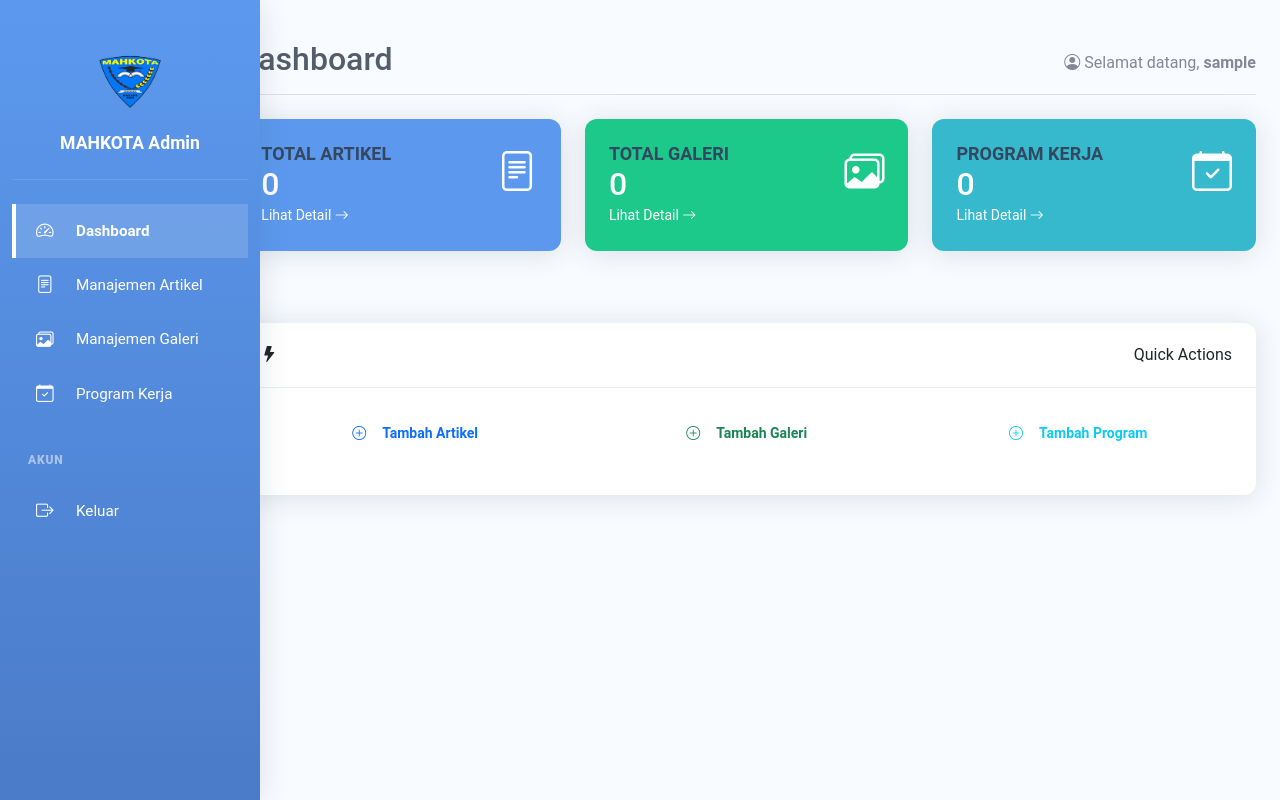
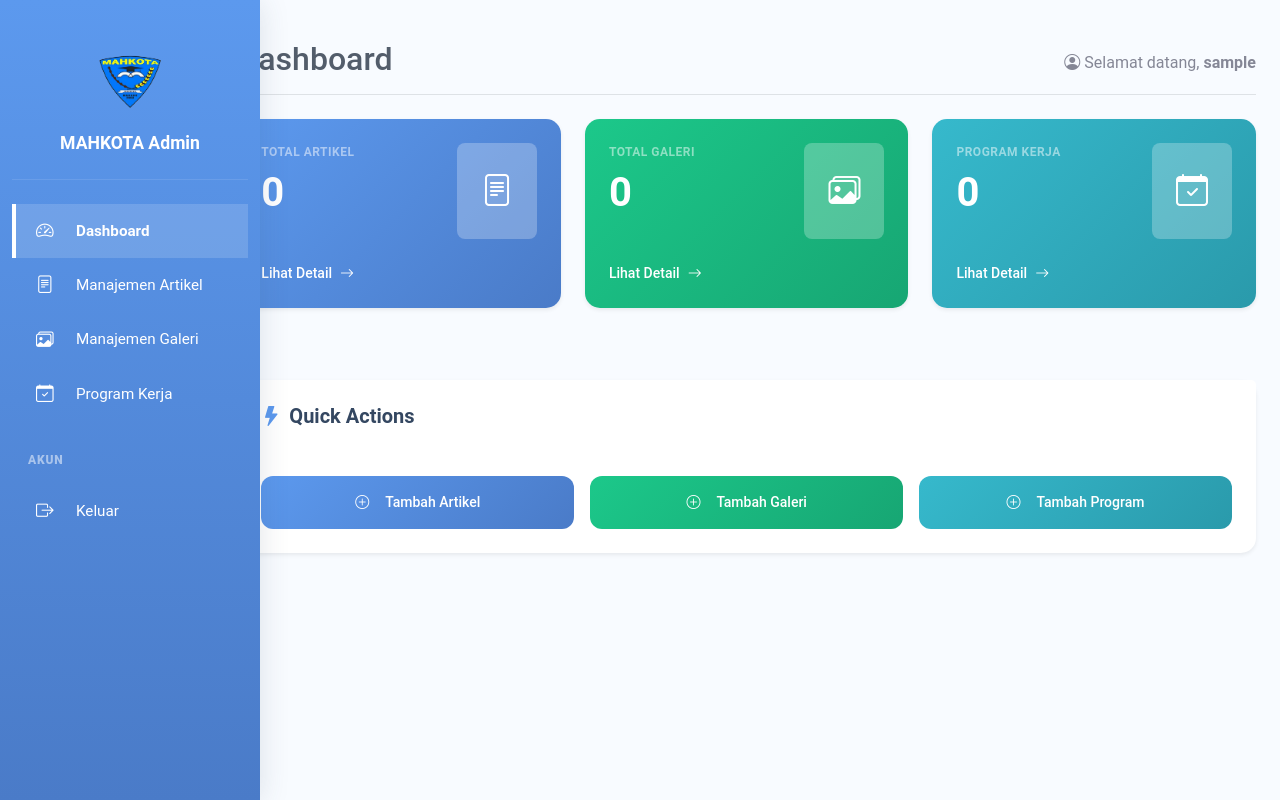
Before and after one commit to Codift05/mahkota-websystem-quality-assurance-and-testing, a PHP site: page /Devin/admin-dashboard.php in a window 1280 px wide. Run offline with PHP 8.4, Linux system fonts and the light colour scheme; the visitor is signed in with stand-in values (Sample User, id 1); data that the repository does not hold is empty; some libraries are stand-ins or nearby versions.

Commit message:
feat: Update dashboard cards and buttons with modern rounded design, gradients, and hover effects

```diff
--- a/admin-dashboard.php
+++ b/admin-dashboard.php
@@ -51,57 +51,57 @@ if ($table_check && $table_check->num_rows > 0) {
                 <!-- Statistik Cards -->
                 <div class="row mb-4">
                     <div class="col-md-4 mb-3">
-                        <div class="card text-white bg-primary">
-                            <div class="card-body">
-                                <div class="d-flex justify-content-between align-items-center">
+                        <div class="card border-0 shadow-sm" style="border-radius: 15px; overflow: hidden; background: linear-gradient(135deg, #5c99ee 0%, #4a7bc8 100%); transition: transform 0.3s, box-shadow 0.3s;" onmouseover="this.style.transform='translateY(-5px)'; this.style.boxShadow='0 10px 30px rgba(92, 153, 238, 0.3)'" onmouseout="this.style.transform='translateY(0)'; this.style.boxShadow=''">
+                            <div class="card-body text-white p-4">
+                                <div class="d-flex justify-content-between align-items-start mb-3">
                                     <div>
-                                        <h6 class="card-title text-uppercase mb-0">Total Artikel</h6>
-                                        <h2 class="mb-0"><?php echo $count_artikel; ?></h2>
+                                        <p class="text-white-50 mb-1 text-uppercase" style="font-size: 0.75rem; letter-spacing: 0.5px; font-weight: 600;">Total Artikel</p>
+                                        <h2 class="mb-0 fw-bold" style="font-size: 2.5rem;"><?php echo $count_artikel; ?></h2>
                                     </div>
-                                    <div class="fs-1">
-                                        <i class="bi bi-file-text"></i>
+                                    <div class="bg-white bg-opacity-25 rounded-3 p-3">
+                                        <i class="bi bi-file-text" style="font-size: 2rem;"></i>
                                     </div>
                                 </div>
-                                <a href="admin/artikel.php" class="text-white text-decoration-none small">
-                                    Lihat Detail <i class="bi bi-arrow-right"></i>
+                                <a href="admin/artikel.php" class="text-white text-decoration-none d-flex align-items-center" style="font-size: 0.875rem; font-weight: 500;">
+                                    Lihat Detail <i class="bi bi-arrow-right ms-2"></i>
                                 </a>
                             </div>
                         </div>
                     </div>
 
                     <div class="col-md-4 mb-3">
-                        <div class="card text-white bg-success">
-                            <div class="card-body">
-                                <div class="d-flex justify-content-between align-items-center">
+                        <div class="card border-0 shadow-sm" style="border-radius: 15px; overflow: hidden; background: linear-gradient(135deg, #1cc88a 0%, #17a673 100%); transition: transform 0.3s, box-shadow 0.3s;" onmouseover="this.style.transform='translateY(-5px)'; this.style.boxShadow='0 10px 30px rgba(28, 200, 138, 0.3)'" onmouseout="this.style.transform='translateY(0)'; this.style.boxShadow=''">
+                            <div class="card-body text-white p-4">
+                                <div class="d-flex justify-content-between align-items-start mb-3">
                                     <div>
-                                        <h6 class="card-title text-uppercase mb-0">Total Galeri</h6>
-                                        <h2 class="mb-0"><?php echo $count_galeri; ?></h2>
+                                        <p class="text-white-50 mb-1 text-uppercase" style="font-size: 0.75rem; letter-spacing: 0.5px; font-weight: 600;">Total Galeri</p>
+                                        <h2 class="mb-0 fw-bold" style="font-size: 2.5rem;"><?php echo $count_galeri; ?></h2>
                                     </div>
-                                    <div class="fs-1">
-                                        <i class="bi bi-images"></i>
+                                    <div class="bg-white bg-opacity-25 rounded-3 p-3">
+                                        <i class="bi bi-images" style="font-size: 2rem;"></i>
                                     </div>
                                 </div>
-                                <a href="admin/galeri.php" class="text-white text-decoration-none small">
-                                    Lihat Detail <i class="bi bi-arrow-right"></i>
+                                <a href="admin/galeri.php" class="text-white text-decoration-none d-flex align-items-center" style="font-size: 0.875rem; font-weight: 500;">
+                                    Lihat Detail <i class="bi bi-arrow-right ms-2"></i>
                                 </a>
                             </div>
                         </div>
                     </div>
 
                     <div class="col-md-4 mb-3">
-                        <div class="card text-white bg-info">
-                            <div class="card-body">
-                                <div class="d-flex justify-content-between align-items-center">
+                        <div class="card border-0 shadow-sm" style="border-radius: 15px; overflow: hidden; background: linear-gradient(135deg, #36b9cc 0%, #2a9aab 100%); transition: transform 0.3s, box-shadow 0.3s;" onmouseover="this.style.transform='translateY(-5px)'; this.style.boxShadow='0 10px 30px rgba(54, 185, 204, 0.3)'" onmouseout="this.style.transform='translateY(0)'; this.style.boxShadow=''">
+                            <div class="card-body text-white p-4">
+                                <div class="d-flex justify-content-between align-items-start mb-3">
                                     <div>
-                                        <h6 class="card-title text-uppercase mb-0">Program Kerja</h6>
-                                        <h2 class="mb-0"><?php echo $count_program; ?></h2>
+                                        <p class="text-white-50 mb-1 text-uppercase" style="font-size: 0.75rem; letter-spacing: 0.5px; font-weight: 600;">Program Kerja</p>
+                                        <h2 class="mb-0 fw-bold" style="font-size: 2.5rem;"><?php echo $count_program; ?></h2>
                                     </div>
-                                    <div class="fs-1">
-                                        <i class="bi bi-calendar-check"></i>
+                                    <div class="bg-white bg-opacity-25 rounded-3 p-3">
+                                        <i class="bi bi-calendar-check" style="font-size: 2rem;"></i>
                                     </div>
                                 </div>
-                                <a href="admin/program-kerja.php" class="text-white text-decoration-none small">
-                                    Lihat Detail <i class="bi bi-arrow-right"></i>
+                                <a href="admin/program-kerja.php" class="text-white text-decoration-none d-flex align-items-center" style="font-size: 0.875rem; font-weight: 500;">
+                                    Lihat Detail <i class="bi bi-arrow-right ms-2"></i>
                                 </a>
                             </div>
                         </div>
@@ -111,24 +111,26 @@ if ($table_check && $table_check->num_rows > 0) {
                 <!-- Quick Actions -->
                 <div class="row mb-4">
                     <div class="col-12">
-                        <div class="card">
-                            <div class="card-header">
-                                <i class="bi bi-lightning-fill me-1"></i> Quick Actions
+                        <div class="card border-0 shadow-sm" style="border-radius: 15px;">
+                            <div class="card-header bg-white border-0" style="padding: 1.5rem;">
+                                <h5 class="mb-0" style="color: #344761; font-weight: 600;">
+                                    <i class="bi bi-lightning-fill me-2" style="color: #5c99ee;"></i>Quick Actions
+                                </h5>
                             </div>
-                            <div class="card-body">
-                                <div class="row">
-                                    <div class="col-md-4 mb-2">
-                                        <a href="admin/artikel.php" class="btn btn-outline-primary w-100">
+                            <div class="card-body" style="padding: 1.5rem;">
+                                <div class="row g-3">
+                                    <div class="col-md-4">
+                                        <a href="admin/artikel.php" class="btn w-100 d-flex align-items-center justify-content-center" style="padding: 1rem; border-radius: 12px; background: linear-gradient(135deg, #5c99ee 0%, #4a7bc8 100%); color: white; border: none; font-weight: 500; transition: all 0.3s;" onmouseover="this.style.transform='translateY(-3px)'; this.style.boxShadow='0 8px 20px rgba(92, 153, 238, 0.3)'" onmouseout="this.style.transform='translateY(0)'; this.style.boxShadow='none'">
                                             <i class="bi bi-plus-circle me-2"></i>Tambah Artikel
                                         </a>
                                     </div>
-                                    <div class="col-md-4 mb-2">
-                                        <a href="admin/galeri.php" class="btn btn-outline-success w-100">
+                                    <div class="col-md-4">
+                                        <a href="admin/galeri.php" class="btn w-100 d-flex align-items-center justify-content-center" style="padding: 1rem; border-radius: 12px; background: linear-gradient(135deg, #1cc88a 0%, #17a673 100%); color: white; border: none; font-weight: 500; transition: all 0.3s;" onmouseover="this.style.transform='translateY(-3px)'; this.style.boxShadow='0 8px 20px rgba(28, 200, 138, 0.3)'" onmouseout="this.style.transform='translateY(0)'; this.style.boxShadow='none'">
                                             <i class="bi bi-plus-circle me-2"></i>Tambah Galeri
                                         </a>
                                     </div>
-                                    <div class="col-md-4 mb-2">
-                                        <a href="admin/program-kerja.php" class="btn btn-outline-info w-100">
+                                    <div class="col-md-4">
+                                        <a href="admin/program-kerja.php" class="btn w-100 d-flex align-items-center justify-content-center" style="padding: 1rem; border-radius: 12px; background: linear-gradient(135deg, #36b9cc 0%, #2a9aab 100%); color: white; border: none; font-weight: 500; transition: all 0.3s;" onmouseover="this.style.transform='translateY(-3px)'; this.style.boxShadow='0 8px 20px rgba(54, 185, 204, 0.3)'" onmouseout="this.style.transform='translateY(0)'; this.style.boxShadow='none'">
                                             <i class="bi bi-plus-circle me-2"></i>Tambah Program
                                         </a>
                                     </div>
```
